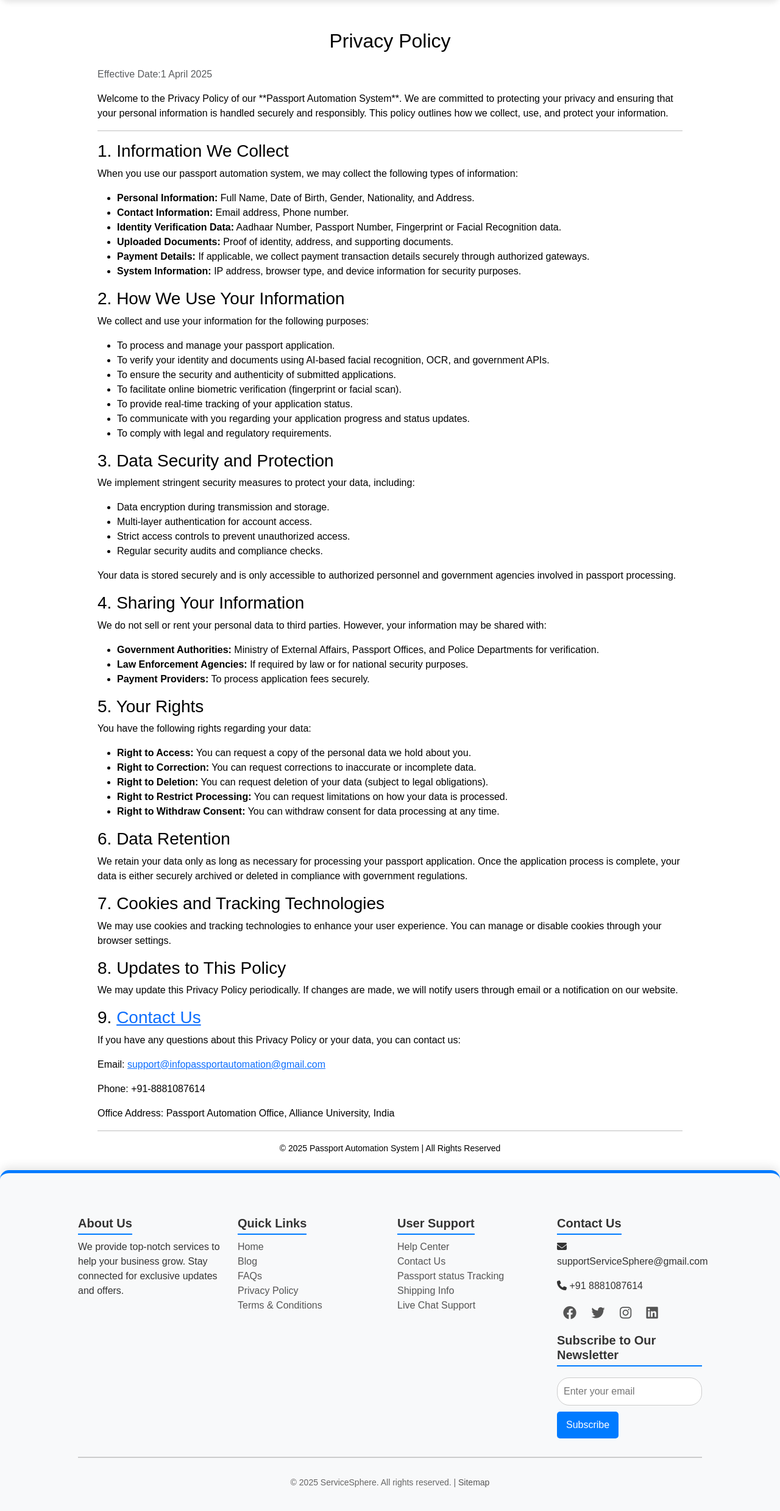
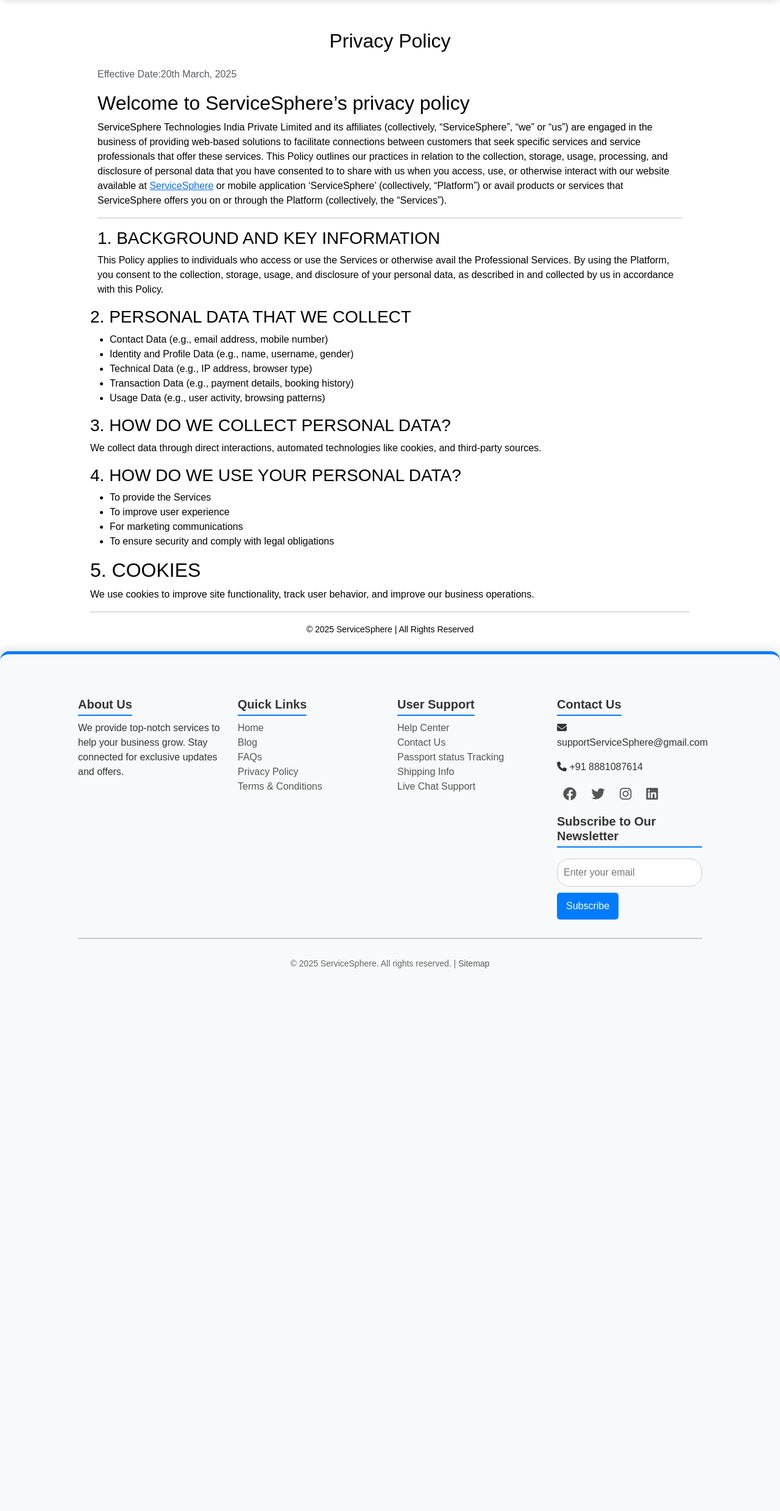
Before and after one commit to shiv1119/Team-Leveling, a Django app: page /privacy-policy/ in a window 1280 px wide. Shown: the part 75-2553 px from the top of the page at 61% size. After the commit the page ends 1663 px from the top, so only its background shows below. Run offline with Django 4.2, Linux system fonts and the light colour scheme; some libraries are stand-ins or nearby versions.

Commit message:
updated: FAQs, privacy policy, terms and conditions

```diff
--- /dev/null
+++ b/myvenv/pyvenv.cfg
@@ -0,0 +1,5 @@
+home = /Library/Frameworks/Python.framework/Versions/3.12/bin
+include-system-site-packages = false
+version = 3.12.0
+executable = /Library/Frameworks/Python.framework/Versions/3.12/bin/python3.12
+command = /Library/Frameworks/Python.framework/Versions/3.12/bin/python3 -m venv /Users/prabhakaranvijay/Desktop/auHackathon/Team-Leveling/myvenv
--- a/user/templates/user/privacy_policy.html
+++ b/user/templates/user/privacy_policy.html
@@ -5,81 +5,41 @@
 <div class="container mt-5">
     <h2 class="text-center mb-4">Privacy Policy</h2>
 
-    <p class="text-muted">Effective Date:1 April 2025</p>
+    <p class="text-muted">Effective Date:20th March, 2025</p>
 
-    <p>Welcome to the Privacy Policy of our **Passport Automation System**. We are committed to protecting your privacy and ensuring that your personal information is handled securely and responsibly. This policy outlines how we collect, use, and protect your information.</p>
 
+    <h2>Welcome to ServiceSphere’s privacy policy</h2>
+    <p>ServiceSphere Technologies India Private Limited and its affiliates (collectively, “ServiceSphere”, “we” or “us”) are engaged in the business of providing web-based solutions to facilitate connections between customers that seek specific services and service professionals that offer these services. This Policy outlines our practices in relation to the collection, storage, usage, processing, and disclosure of personal data that you have consented to to share with us when you access, use, or otherwise interact with our website available at <a href="./home.html">ServiceSphere</a> or mobile application ‘ServiceSphere’ (collectively, “Platform”) or avail products or services that ServiceSphere offers you on or through the Platform (collectively, the “Services”).</p>
     <hr>
 
-    <h3>1. Information We Collect</h3>
-    <p>When you use our passport automation system, we may collect the following types of information:</p>
+    <h3>1. BACKGROUND AND KEY INFORMATION</h3>
+        <p>This Policy applies to individuals who access or use the Services or otherwise avail the Professional Services. By using the Platform, you consent to the collection, storage, usage, and disclosure of your personal data, as described in and collected by us in accordance with this Policy.</p>
+    </div>
 
+    <h3>2. PERSONAL DATA THAT WE COLLECT</h3>
     <ul>
-        <li><strong>Personal Information:</strong> Full Name, Date of Birth, Gender, Nationality, and Address.</li>
-        <li><strong>Contact Information:</strong> Email address, Phone number.</li>
-        <li><strong>Identity Verification Data:</strong> Aadhaar Number, Passport Number, Fingerprint or Facial Recognition data.</li>
-        <li><strong>Uploaded Documents:</strong> Proof of identity, address, and supporting documents.</li>
-        <li><strong>Payment Details:</strong> If applicable, we collect payment transaction details securely through authorized gateways.</li>
-        <li><strong>System Information:</strong> IP address, browser type, and device information for security purposes.</li>
+        <li>Contact Data (e.g., email address, mobile number)</li>
+        <li>Identity and Profile Data (e.g., name, username, gender)</li>
+        <li>Technical Data (e.g., IP address, browser type)</li>
+        <li>Transaction Data (e.g., payment details, booking history)</li>
+        <li>Usage Data (e.g., user activity, browsing patterns)</li>
     </ul>
 
-    <h3>2. How We Use Your Information</h3>
-    <p>We collect and use your information for the following purposes:</p>
-    <ul>
-        <li>To process and manage your passport application.</li>
-        <li>To verify your identity and documents using AI-based facial recognition, OCR, and government APIs.</li>
-        <li>To ensure the security and authenticity of submitted applications.</li>
-        <li>To facilitate online biometric verification (fingerprint or facial scan).</li>
-        <li>To provide real-time tracking of your application status.</li>
-        <li>To communicate with you regarding your application progress and status updates.</li>
-        <li>To comply with legal and regulatory requirements.</li>
-    </ul>
+    <h3>3. HOW DO WE COLLECT PERSONAL DATA?</h3>
+        <p>We collect data through direct interactions, automated technologies like cookies, and third-party sources.</p>
 
-    <h3>3. Data Security and Protection</h3>
-    <p>We implement stringent security measures to protect your data, including:</p>
-    <ul>
-        <li>Data encryption during transmission and storage.</li>
-        <li>Multi-layer authentication for account access.</li>
-        <li>Strict access controls to prevent unauthorized access.</li>
-        <li>Regular security audits and compliance checks.</li>
-    </ul>
-    <p>Your data is stored securely and is only accessible to authorized personnel and government agencies involved in passport processing.</p>
+    <h3>4. HOW DO WE USE YOUR PERSONAL DATA?</h3>
+        <ul>
+            <li>To provide the Services</li>
+            <li>To improve user experience</li>
+            <li>For marketing communications</li>
+            <li>To ensure security and comply with legal obligations</li>
+        </ul>
 
-    <h3>4. Sharing Your Information</h3>
-    <p>We do not sell or rent your personal data to third parties. However, your information may be shared with:</p>
-    <ul>
-        <li><strong>Government Authorities:</strong> Ministry of External Affairs, Passport Offices, and Police Departments for verification.</li>
-        <li><strong>Law Enforcement Agencies:</strong> If required by law or for national security purposes.</li>
-        <li><strong>Payment Providers:</strong> To process application fees securely.</li>
-    </ul>
-
-    <h3>5. Your Rights</h3>
-    <p>You have the following rights regarding your data:</p>
-    <ul>
-        <li><strong>Right to Access:</strong> You can request a copy of the personal data we hold about you.</li>
-        <li><strong>Right to Correction:</strong> You can request corrections to inaccurate or incomplete data.</li>
-        <li><strong>Right to Deletion:</strong> You can request deletion of your data (subject to legal obligations).</li>
-        <li><strong>Right to Restrict Processing:</strong> You can request limitations on how your data is processed.</li>
-        <li><strong>Right to Withdraw Consent:</strong> You can withdraw consent for data processing at any time.</li>
-    </ul>
-
-    <h3>6. Data Retention</h3>
-    <p>We retain your data only as long as necessary for processing your passport application. Once the application process is complete, your data is either securely archived or deleted in compliance with government regulations.</p>
-
-    <h3>7. Cookies and Tracking Technologies</h3>
-    <p>We may use cookies and tracking technologies to enhance your user experience. You can manage or disable cookies through your browser settings.</p>
-
-    <h3>8. Updates to This Policy</h3>
-    <p>We may update this Privacy Policy periodically. If changes are made, we will notify users through email or a notification on our website.</p>
-
-    <h3>9. <a href="{% url 'contact-us' %}"> Contact Us</a> </h3>
-    <p>If you have any questions about this Privacy Policy or your data, you can contact us:</p>
-    <p>Email: <a href="mailto:infopassportautomation@gmail.com">support@infopassportautomation@gmail.com</a></p>
-    <p>Phone: +91-8881087614</p>
-    <p>Office Address: Passport Automation Office, Alliance University, India</p>
-
+        <h2>5. COOKIES</h2>
+        <p>We use cookies to improve site functionality, track user behavior, and improve our business operations.</p>
     <hr>
 
-    <p class="text-center"><small>© 2025 Passport Automation System | All Rights Reserved</small></p>
+    <p class="text-center"><small>© 2025 ServiceSphere | All Rights Reserved</small></p>
 </div>
 {% endblock %}
```
Also changed, not shown: user/templates/user/faq.html (+77 -72 lines), user/templates/user/terms_and_conditions.html (+23 -42 lines), 15 other files.
